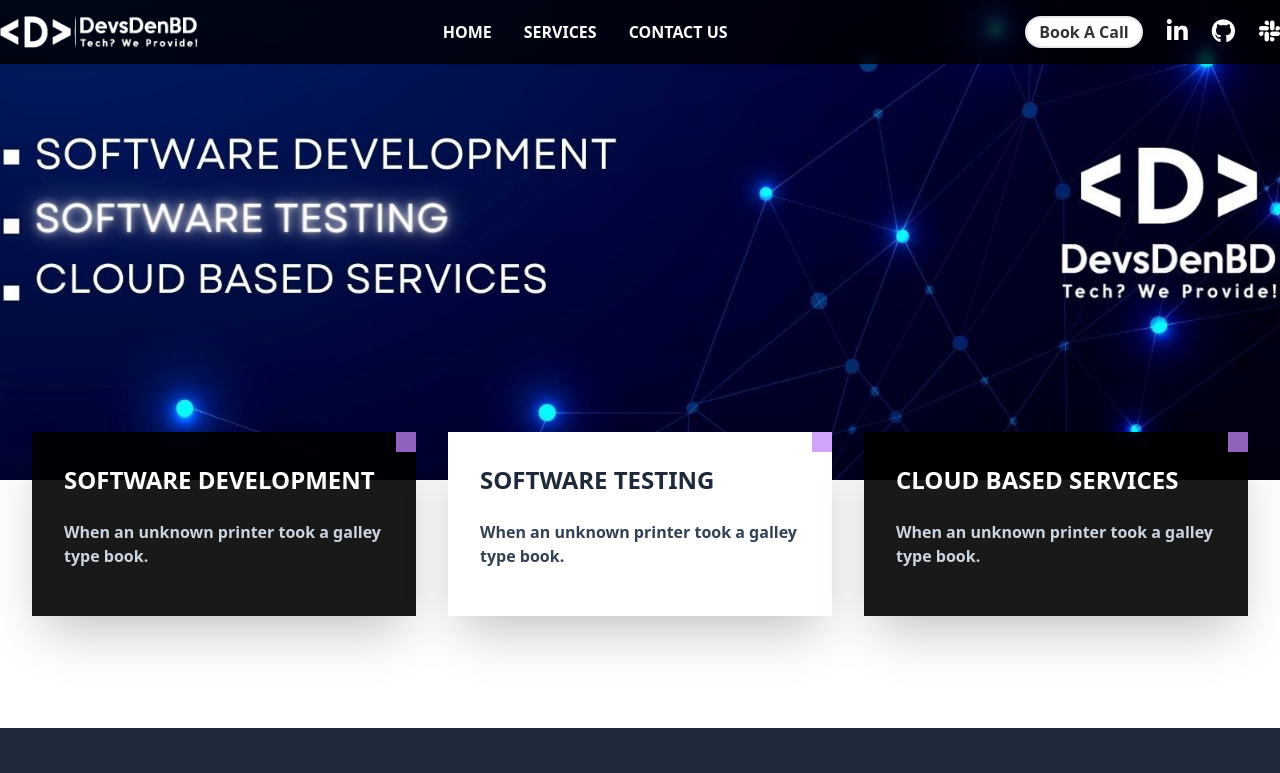
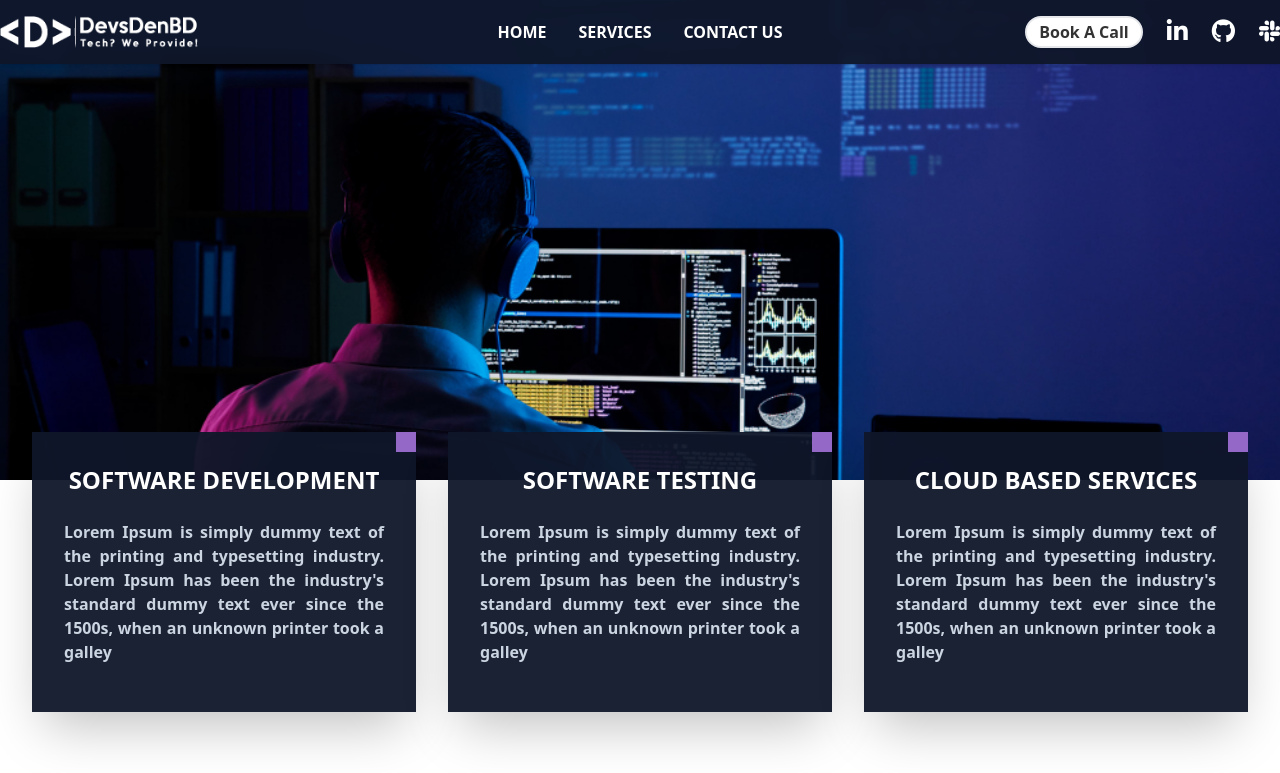
Before and after one commit to devsdenbd/inhouse_web, a website: page index.html in a window 1280 px wide. Shown: the top 773 px of the page. Drawn offline with nearby package versions, Linux system fonts and the light colour scheme.

Commit message:
navbar align, banner change, banner card paragarphn change, footer updated

```diff
--- a/index.html
+++ b/index.html
@@ -25,7 +25,7 @@
 
 <body class="">
     <!------- Navigation Bar ------->
-    <nav id="nav" class="bg-black/80 backdrop-blur-sm text-white sticky top-0 z-50">
+    <nav id="nav" class="bg-slate-900/95 backdrop-blur-sm text-white sticky top-0 z-50">
         <div class="container mx-auto py-4 shadow md:flex md:items-center md:justify-between">
             <div class="flex justify-between items-center basis-1/3 ml-2 md:ml-0">
                     <a href="#">
@@ -37,7 +37,7 @@
                 </span>
             </div>
             <!------- Nav Menu Bar ------->
-            <ul class="md:flex md:items-center basis-2/3 md:static absolute w-full left-0 md:w-auto md:py-0 md:opacity-100 opacity-0 top-[-400px] transition-all ease-in duration-500 bg-black/80 md:bg-transparent">
+            <ul class="md:flex md:items-center justify-center basis-1/3 md:static absolute w-full left-0 md:w-auto md:py-0 md:opacity-100 opacity-0 top-[-400px] transition-all ease-in duration-500 bg-black/80 md:bg-transparent">
                 <li class="flex-none mx-4 my-6 md:my-0">
                     <a href="#" class="font-semibold hover:text-indigo-600 duration-500">HOME</a>
                 </li>
@@ -48,9 +48,10 @@
                     <a href="#contact" class="font-semibold hover:text-indigo-600 duration-500">CONTACT US</a>
                 </li>
                 <!------- GitHub | Slack | Email ------->
+            </ul>
             <div class="flex-auto">
                 <div class="flex flex-wrap md:flex-nowrap md:justify-end items-center gap-6 mx-4 my-6 md:m-0">
-                        <div class="tooltip hover:tooltip-open tooltip-bottom basis-full md:basis-0 order-last md:order-first" data-tip="Book Your Meeting">
+                    <div class="tooltip hover:tooltip-open tooltip-bottom basis-1/3 md:basis-0 order-last md:order-first" data-tip="Book Your Meeting">
                         <div class="border-2 rounded-full bg-white text-black/80 backdrop-blur-sm font-bold px-3 py-0.5 whitespace-nowrap">
                             <a href="https://calendly.com/devsden/meeting-at-google-meet?month=2022-12" target="_blank" >
                                 Book A Call
@@ -79,11 +80,10 @@
                     </div>
                 </div>
             </div>
-            </ul>
         </div>
     </nav>
     <!------- Header Banner Section ------->
-    <section class="bg-no-repeat bg-cover bg-center relative -top-20 md:-top-16 min-h-[60vh]" style="background-image: url(./assets/banner.jpg)">
+    <section class="bg-no-repeat bg-cover bg-center relative -top-20 md:-top-16 min-h-[60vh]" style="background-image: url(./assets/rear-view-programmer-working-all-night-long.jpg)">
         <!-- <img src="./assets/banner.jpg" alt=""> -->
         <!-- <div class="container mx-auto text-center relative top-32">
             <h3 class="underline underline-offset-8 font-semibold text-[2vw] lg:text-[1vw] text-slate-300">
@@ -106,27 +106,27 @@
         <section class="container mx-auto pb-12 md:pb-0 relative -top-0 md:-top-28">
             <div class="flex flex-wrap gap-8 px-8 md:flex justify-center">
                 <!------- card 1 ------->
-                <div class="group card rounded-none w-96 bg-black/90 bg-gradient-to-r hover:from-indigo-200 hover:to-purple-200 hover:backdrop-blur-sm shadow-2xl">
+                <div class="group card rounded-none w-96 bg-slate-900/95 bg-gradient-to-r hover:from-indigo-200 hover:to-purple-200 hover:backdrop-blur-sm shadow-2xl">
                     <div class="absolute top-0 right-0 h-5 w-5 bg-purple-400/75 backdrop-blur-sm"></div>
                     <div class="card-body relative">
-                        <h1 class="card-title font-bold text-2xl text-white group-hover:text-black">SOFTWARE DEVELOPMENT</h1>
-                        <p class="py-4 text-slate-300 group-hover:text-slate-700 font-semibold">When an unknown printer took a galley type book.</p>
+                        <h1 class="card-title font-bold text-2xl text-white group-hover:text-black mx-auto">SOFTWARE DEVELOPMENT</h1>
+                        <p class="py-4 text-slate-300 group-hover:text-slate-700 font-semibold text-justify">Lorem Ipsum is simply dummy text of the printing and typesetting industry. Lorem Ipsum has been the industry's standard dummy text ever since the 1500s, when an unknown printer took a galley</p>
                     </div>
                 </div>
                 <!------- card 2 ------->
-                <div class="group card rounded-none w-96 bg-white hover:bg-black/90 hover:backdrop-blur-sm shadow-2xl">
+                <div class="group card rounded-none w-96 bg-slate-900/95 bg-gradient-to-r hover:from-indigo-200 hover:to-purple-200 hover:backdrop-blur-sm shadow-2xl">
                     <div class="absolute top-0 right-0 h-5 w-5 bg-purple-400/75 backdrop-blur-sm"></div>
                     <div class="card-body relative">
-                        <h1 class="card-title font-bold text-2xl group-hover:text-white">SOFTWARE TESTING</h1>
-                        <p class="py-4 text-slate-700 group-hover:text-slate-300 font-semibold">When an unknown printer took a galley type book.</p>
+                        <h1 class="card-title font-bold text-2xl text-white group-hover:text-black mx-auto">SOFTWARE TESTING</h1>
+                        <p class="py-4 text-slate-300 group-hover:text-slate-700 font-semibold text-justify">Lorem Ipsum is simply dummy text of the printing and typesetting industry. Lorem Ipsum has been the industry's standard dummy text ever since the 1500s, when an unknown printer took a galley</p>
                     </div>
                 </div>
                 <!------- card 3 ------->
-                <div class="group card rounded-none w-96 bg-black/90 bg-gradient-to-r hover:from-indigo-200 hover:to-purple-200 hover:backdrop-blur-sm shadow-2xl">
+                <div class="group card rounded-none w-96 bg-slate-900/95 bg-gradient-to-r hover:from-indigo-200 hover:to-purple-200 hover:backdrop-blur-sm shadow-2xl">
                     <div class="absolute top-0 right-0 h-5 w-5 bg-purple-400/75 backdrop-blur-sm"></div>
                     <div class="card-body relative">
-                        <h1 class="card-title font-bold text-2xl text-white group-hover:text-black">CLOUD BASED SERVICES</h1>
-                        <p class="py-4 text-slate-300 group-hover:text-slate-700 font-semibold">When an unknown printer took a galley type book.</p>
+                        <h1 class="card-title font-bold text-2xl text-white group-hover:text-black mx-auto">CLOUD BASED SERVICES</h1>
+                        <p class="py-4 text-slate-300 group-hover:text-slate-700 font-semibold text-justify">Lorem Ipsum is simply dummy text of the printing and typesetting industry. Lorem Ipsum has been the industry's standard dummy text ever since the 1500s, when an unknown printer took a galley</p>
                     </div>
                 </div>
                 <!-- ----- card 3 -----
@@ -149,7 +149,7 @@
         <!-----------------------------------
             SERVICES SECTION
         ------------------------------------>
-        <section id="service" class="bg-slate-800 text-white py-12">
+        <section id="service" class="bg-slate-800 text-white py-12 relative -top-12">
             <div class="container mx-auto">
                 <h2 class="font-bold text-2xl md:text-3xl text-indigo-600 px-4 md:px-0 pb-2"><i class="fa-solid fa-minus"></i> What We're Offering to Our Clients</h2>
                 <div class="grid grid-cols-1 lg:grid-cols-2 justify-center lg:gap-48 pb-12 px-4 md:px-0">
@@ -473,7 +473,7 @@
                     <h2 class="text-2xl font-semibold pb-4 text-white">Queries</h2>
                     <div class="border-b-2 border-purple-500 w-12 mb-4"></div>
                     <p class="text-justify">We would love to here about your ideas and discuss how we can help you to reach your ultimate goal. Please send us email to get in touch and possible discussion schedule.</p>
-                    <form action="mailto: devsdenbd2022@gmail.com" method="POST" enctype="application/x-www-form-urlencoded">
+                    <form action="mailto: Info@devsdenbd.com" method="POST" enctype="application/x-www-form-urlencoded">
                         <input type="email" name="email" id="email" placeholder="Email Address"
                             class="mt-4 px-3 py-2.5 w-4/6">
                         <button type="submit"><i class="fa-solid fa-paper-plane bg-slate-700 border-none p-3.5"></i></button>
@@ -483,8 +483,8 @@
                     <h2 id="contact" class="text-2xl font-semibold pb-4 text-white">Contact</h2>
                     <div class="border-b-2 border-purple-500 w-12 mb-4"></div>
                     <p class="whitespace-nowrap"><i class="fa-sharp fa-solid fa-phone-volume text-slate-300 mr-2"></i> +880 17777 00000</p>
-                    <p class="whitespace-nowrap"><i class="fa-solid fa-envelope text-slate-300 mr-2"></i> devsdenbd2022@gmail.com</p>
-                    <p><i class="fa-solid fa-location-dot text-slate-300 mr-2"></i>Mirpur-1, Dhaka</p>
+                    <p class="whitespace-nowrap"><i class="fa-solid fa-envelope text-slate-300 mr-2"></i> Info@devsdenbd.com</p>
+                    <p><i class="fa-solid fa-location-dot text-slate-300 mr-3"></i> Mirpur-1, Dhaka</p>
                 </section>
             </section>
         </section>
```
Also changed, not shown: assets/5483080_2842680 (1).jpg (added), assets/baNNER3.jpg (added), assets/rear-view-programmer-working-all-night-long.jpg (added), public/tailwind-style.css, 3 other files. Lines whose indentation alone changed are shown as unchanged.
